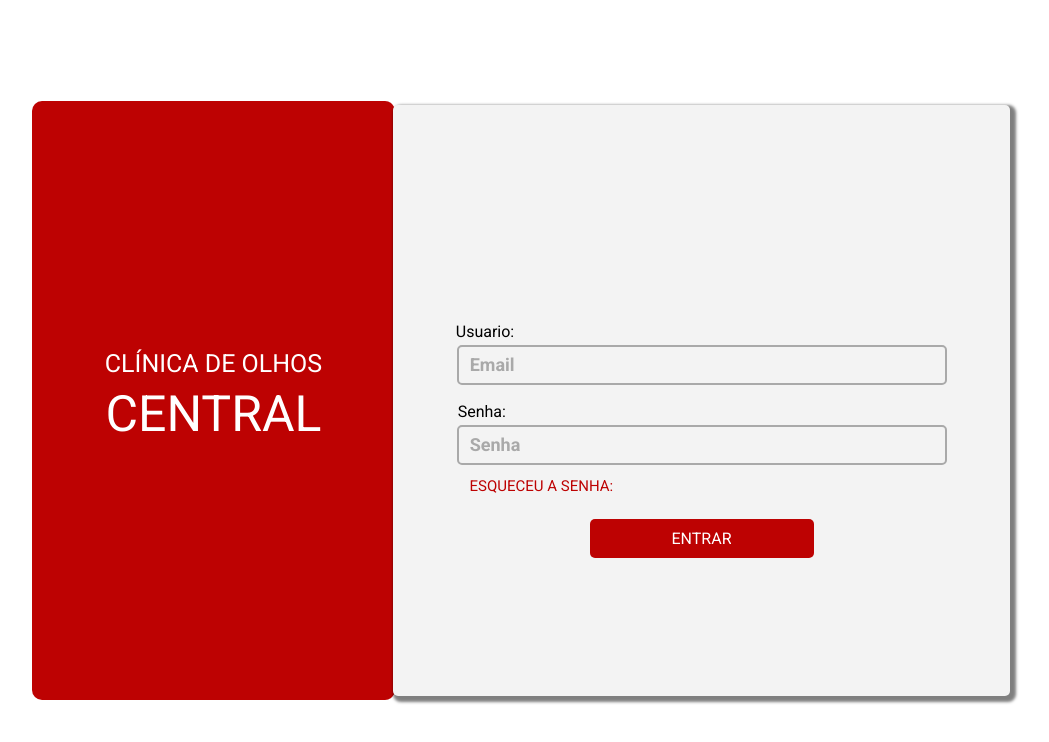
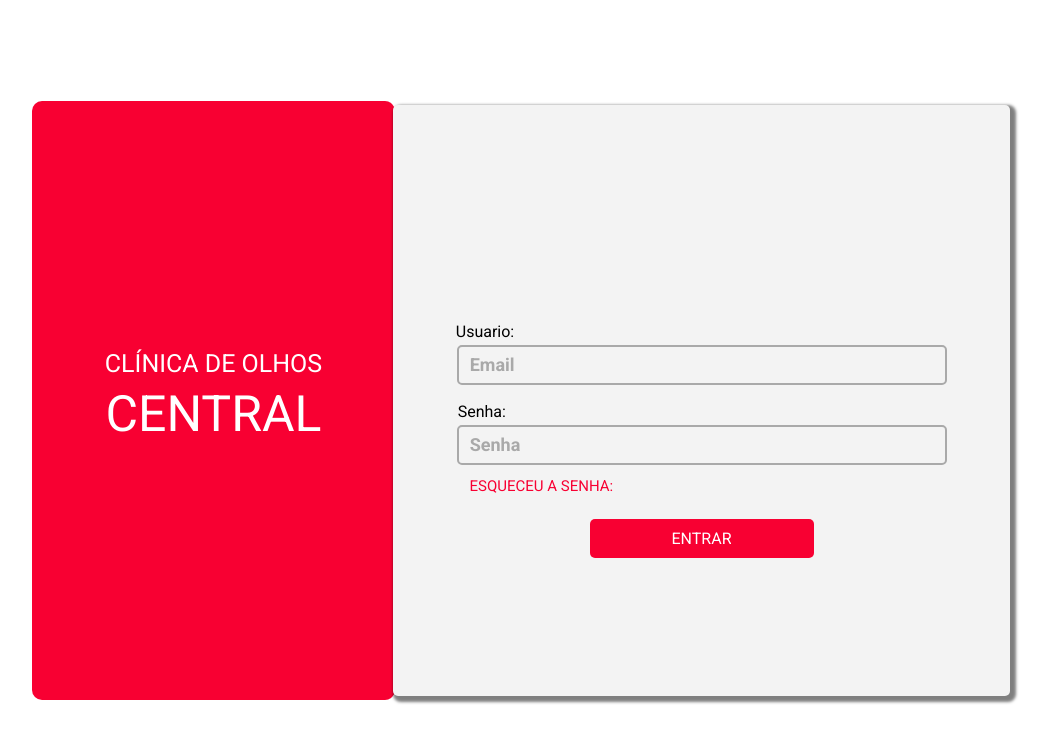
Before and after one commit to GabrielPauloT/ProjetoOtica, a React (Vite) app: page /Login in a window 1280 px wide. Shown: the top 742 px of the page, without its empty margins (119-1168 px from the left). Built offline with nearby package versions, Linux system fonts and the light colour scheme; no server answers.

Commit message:
refactor(styles): mudança da cor principal da pagina

```diff
--- a/src/components/Button/styles.ts
+++ b/src/components/Button/styles.ts
@@ -14,7 +14,7 @@ export const ContainerButton = styled('button', {
   borderRadius: 5,
   borderWidth: 0,
   cursor: 'pointer',
-  backgroundColor: '#BD0202',
+  backgroundColor: '$primary',
   '&:hover': {
     backgroundColor: '$primary_80',
   },
@@ -24,7 +24,7 @@ export const ContainerButton = styled('button', {
   '&:disabled': {
     color: '$base_40',
     backgroundColor: '$base_20',
-    boxShadow: '0 0 0 1px $colors$base_40',
+    boxShadow: '0 0 0 0.0625rem $colors$base_40',
     cursor: 'default',
     pointerEvents: 'none',
     justifyContent: 'center',
@@ -62,18 +62,18 @@ export const ContainerButton = styled('button', {
         color: '$primary_100',
         borderColor: '$primary_100',
         borderWidth: 2,
-        boxShadow: '0 0 0 1px $$mainColor',
+        boxShadow: '0 0 0 0.0625rem $$mainColor',
         backgroundColor: 'transparent',
         borderStyle: 'solid',
         '&:hover': {
-          boxShadow: '0 0 0 0.5px $$mainColor',
+          boxShadow: '0 0 0 0.0313rem $$mainColor',
           color: 'white',
           backgroundColor: '$primary_100',
         },
         '&:active': {
           backgroundColor: '$colors$primary_80',
           borderColor: '$$mainColor',
-          boxShadow: '0 0 0 1px $$mainColor',
+          boxShadow: '0 0 0 0.0625rem $$mainColor',
         },
       },
 
@@ -107,13 +107,13 @@ export const ContainerButton = styled('button', {
         backgroundColor: '$primary_100',
         '&:hover': {
           backgroundColor: '$primary_60',
-          boxShadow: '0 0 0 0.5px $$mainColor',
+          boxShadow: '0 0 0 0.0313rem $$mainColor',
           color: 'white',
         },
         '&:active': {
           backgroundColor: '$primary_100',
           borderColor: '$primary_100',
-          boxShadow: '0 0 0 1px $primary_100',
+          boxShadow: '0 0 0 0.0625rem $primary_100',
         },
       },
       secondary: {
--- a/src/components/Cards/styles.ts
+++ b/src/components/Cards/styles.ts
@@ -5,20 +5,20 @@ export const WrapperCards = styled('div', {
   flexDirection: 'column',
   alignItems: 'center',
   justifyContent: 'center',
-  width: '303px',
-  height: '282px',
+  width: '18.9375rem',
+  height: '17.625rem',
   backgroundColor: '#FBFBFB',
-  border: '3px solid #ABABAB',
-  boxShadow: '-2px 4px 20px #393030',
-  borderRadius: '15px',
+  border: '0.1875rem solid #ABABAB',
+  boxShadow: '-0.125rem 0.25rem 1.25rem #393030',
+  borderRadius: '0.9375rem',
   '&:hover': {
-    boxShadow: 'inset -2px 4px 30px #393030',
+    boxShadow: 'inset -0.125rem 0.25rem 1.875rem #393030',
   }
 })
 
 export const WrapperText = styled('div', {
-  fontSize: '36px',
-  lineHeight: '44px',
+  fontSize: '2.25rem',
+  lineHeight: '2.75rem',
   fontWeight: '500',
   color: '#000000',
 })
@@ -28,19 +28,19 @@ export const WrapperIcon = styled('div', {})
 export const Container = styled('div', {
   display: 'flex',
   flexDirection: 'row',
-  gap: '185px',
+  gap: '11.5625rem',
   flexWrap: 'wrap',
   fontFamily: 'Roboto',
   '@xs': {
-    gap: '25px',
+    gap: '1.5625rem',
   },
   '@lg': {
-    gap: '185px',
+    gap: '11.5625rem',
   },
   '@md': {
-    gap: '25px',
+    gap: '1.5625rem',
   },
   '@xl': {
-    gap: '185px',
+    gap: '11.5625rem',
   },
 })
--- a/src/components/Footer/styles.ts
+++ b/src/components/Footer/styles.ts
@@ -1,20 +1,20 @@
 import { styled } from "@otica/configs";
 
 export const Container = styled('div', {
-  backgroundColor: '#DF3434',
+  backgroundColor: '$primary',
   width: '100%',
-  height: '69px',
+  height: '4.3125rem',
   fontFamily: 'Roboto',
   color: 'white',
   display: 'flex',
   flexDirection: 'row',
   justifyContent: 'center',
   alignItems: 'center',
-  gap: '17px',
+  gap: '1.0625rem',
 })
 
 export const Title = styled('p', {
   fontWeight: 400,
-  fontSize: '20px',
-  lineHeight: '30px',
+  fontSize: '1.25rem',
+  lineHeight: '1.875rem',
 })
--- a/src/components/Header/styles.ts
+++ b/src/components/Header/styles.ts
@@ -1,9 +1,9 @@
 import { styled } from "@otica/configs";
 
 export const Container = styled('div', {
-  backgroundColor: '#DF3434',
+  backgroundColor: '$primary',
   width: '100%',
-  height: '178px',
+  height: '11.125rem',
   fontFamily: 'Roboto',
 })
 
@@ -13,7 +13,7 @@ export const WrapperHeader = styled('div', {
   justifyContent: 'Space-between',
   alignItems: 'center',
   alignContent: 'center',
-  mx: '36px',
+  mx: '2.25rem',
 })
 export const WrapperUsuario = styled('div', {
   display: 'flex',
@@ -27,22 +27,22 @@ export const WrapperLeft = styled('div', {
 export const WrapperIconLeft = styled('div', {
   display: 'flex',
   flexDirection: 'row',
-  gap: '40px',
-  mt: '23px',
+  gap: '2.5rem',
+  mt: '1.4375rem',
 })
 
 export const PQuant = styled('p', {
-  top: '39px',
+  top: '2.4375rem',
   position: 'absolute',
   backgroundColor: 'white',
-  width: '57.5px',
-  height: '47.5px',
-  border: '6px solid #DF3434',
-  borderRadius: '15px',
+  width: '3.5938rem',
+  height: '2.9688rem',
+  border: '0.375rem solid $primary',
+  borderRadius: '0.9375rem',
   fontWeight: 700,
-  color: '#DF3434',
-  fontSize: '38px',
-  lineHeight: '46px',
+  color: '$primary',
+  fontSize: '2.375rem',
+  lineHeight: '2.875rem',
 })
 
 export const WrapperQuant = styled('div', {
@@ -52,17 +52,17 @@ export const WrapperQuant = styled('div', {
 export const QuantiUp = styled('div', {
   display: 'flex',
   backgroundColor: 'white',
-  width: '56.86px',
-  height: '50.5px',
-  borderRadius: '10px',
+  width: '3.5537rem',
+  height: '3.1563rem',
+  borderRadius: '0.625rem',
   fontWeight: 700,
-  color: '#DF3434',
-  fontSize: '38px',
-  lineHeight: '46px',
+  color: '$primary',
+  fontSize: '2.375rem',
+  lineHeight: '2.875rem',
   position: 'absolute',
-  left: '144px',
+  left: '9rem',
   right: '22.68%',
-  top: '32px',
+  top: '2rem',
 })
 
 export const ButtonStyled = styled('button', {
@@ -91,16 +91,16 @@ export const ButtonStyled = styled('button', {
 })
 
 export const PInicio = styled('p', {
-  width: '160px',
-  height: '42px',
+  width: '10rem',
+  height: '2.625rem',
   fontWeight: '900',
-  fontSize: '45px',
-  lineHeight: '54px',
+  fontSize: '2.8125rem',
+  lineHeight: '3.375rem',
 })
 
 export const PUsuario = styled('p', {
   fontWeight: '700',
-  fontSize: '30px',
-  lineHeight: '36px',
+  fontSize: '1.875rem',
+  lineHeight: '2.25rem',
   display: 'flex',
 })
--- a/src/components/Input/styles.ts
+++ b/src/components/Input/styles.ts
@@ -4,10 +4,10 @@ export const InputContainer = styled('div', {
   width: '30.625rem',
   height: '2.5rem',
   display: 'inline-flex',
-  borderRadius: '5px',
+  borderRadius: '0.3125rem',
   lineHeight: '150%',
   borderWidth: 1,
-  border: '2px solid #BD0202',
+  border: '0.125rem solid #BD0202',
   borderColor: '#A9A9A9',
   padding: '0rem 0rem 0rem 0.7rem',
   boxSizing: 'border-box',
@@ -52,7 +52,7 @@ export const Input = styled('input', {
   border: 'none',
   '&::placeholder': {
     color: '#A9A9A9',
-    fontSize: '18px',
+    fontSize: '1.125rem',
   },
   '&:focus': {
     outline: 'none',
--- a/src/configs/stiches.ts
+++ b/src/configs/stiches.ts
@@ -2,6 +2,7 @@ import { createStitches, PropertyValue } from '@stitches/react'
 import { BreakpointsEnum } from '@otica/@types'
 
 export const colors = {
+  primary: 'rgba(248, 0, 50, 1)',
   primary_100: 'rgba(7, 59, 89, 1)',
   primary_80: 'rgba(7, 59, 89, 0.8)',
   primary_60: 'rgba(7, 59, 89, 0.6)',
--- a/src/pages/Login/styles.ts
+++ b/src/pages/Login/styles.ts
@@ -5,8 +5,8 @@ export const InputContent = styled('div', {
   justifyContent: 'center',
   alignItems: 'center',
   flexDirection: 'column',
-  boxShadow: '3px 3px 3px 3px rgba(0, 0, 0, 0.5)',
-  borderRadius: '5px 5px 5px 5px',
+  boxShadow: '0.1875rem 0.1875rem 0.1875rem 0.1875rem rgba(0, 0, 0, 0.5)',
+  borderRadius: '0.3125rem 0.3125rem 0.3125rem 0.3125rem',
   width: '38.5625rem',
   height: '36.9375rem',
   fontFamily: 'Roboto',
@@ -16,17 +16,17 @@ export const Pstyled = styled('p', {
   display: 'flex',
   justifyContent: 'flex-start',
   ml: '-27.0625rem',
-  mb: '-13px',
+  mb: '-0.8125rem',
 })
 export const Pstyled2 = styled('p', {
   display: 'flex',
   justifyContent: 'flex-start',
   ml: '-27.4625rem',
-  mb: '-13px',
+  mb: '-0.8125rem',
 })
 
 export const InputWrapper = styled('div', {
-  mt: '80px',
+  mt: '5rem',
   display: 'flex',
   flexDirection: 'column',
   alignItems: 'center',
@@ -47,7 +47,7 @@ export const Input = styled('input', {
 
 export const LabelPass = styled('p', {
   fontFamily: 'Roboto',
-  color: '#BD0202',
+  color: '$primary',
   ml: '1.4375rem',
   fontSize: '0.9375rem',
   lineHeight: '1.125rem',
@@ -80,7 +80,7 @@ export const ButtonWrapper = styled('div', {
 
 export const BannerWrapper = styled('div', {
   display: 'flex',
-  backgroundColor: '#BD0202',
+  backgroundColor: '$primary',
   width: '22.6875rem',
   height: '37.4375rem',
   color: '$white',
@@ -88,7 +88,7 @@ export const BannerWrapper = styled('div', {
   alignItems: 'center',
   flexDirection: 'column',
   fontSize: '1.5625rem',
-  borderRadius: '10px 10px 10px 10px',
+  borderRadius: '0.625rem 0.625rem 0.625rem 0.625rem',
   mr: '-0.125rem'
 })
 
```
